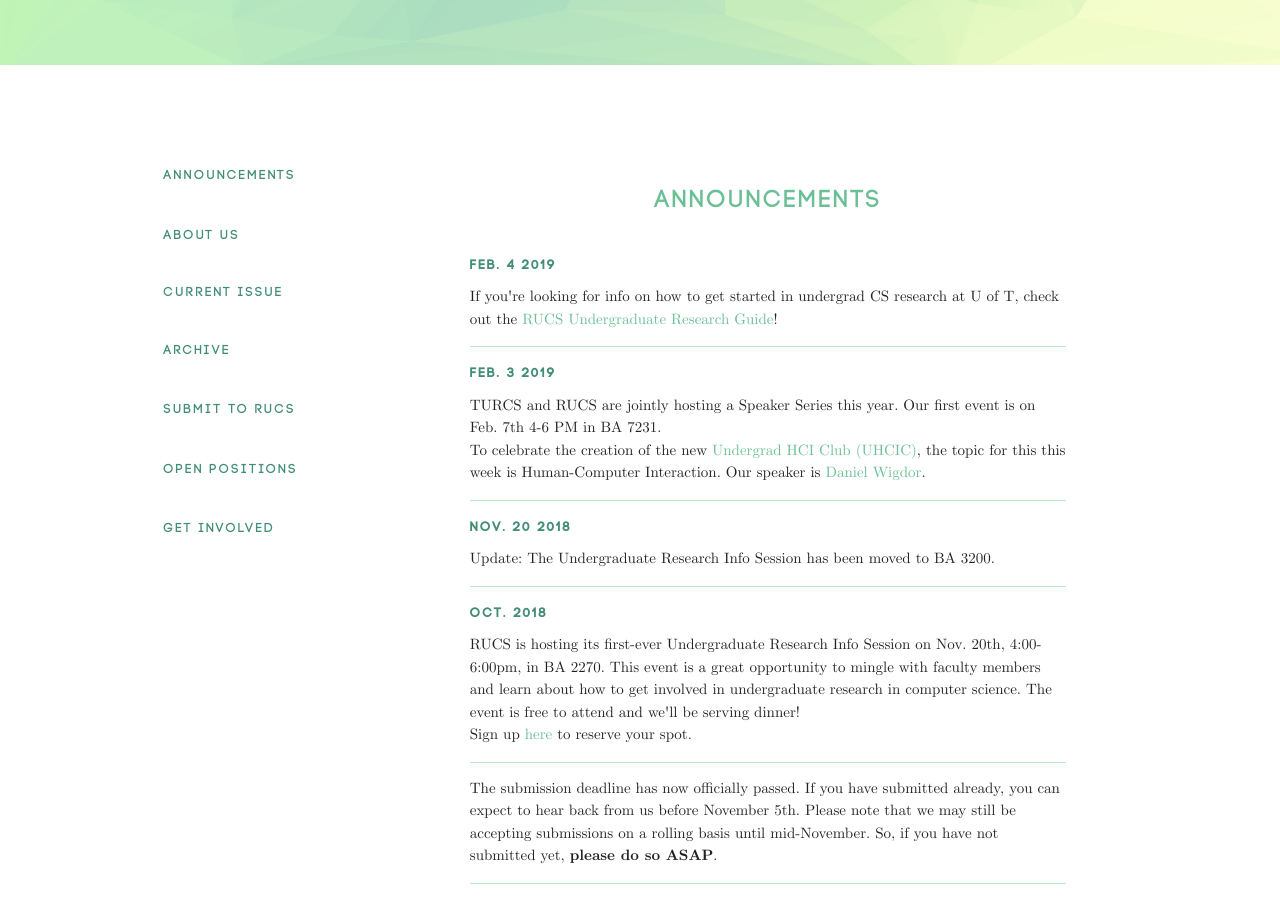
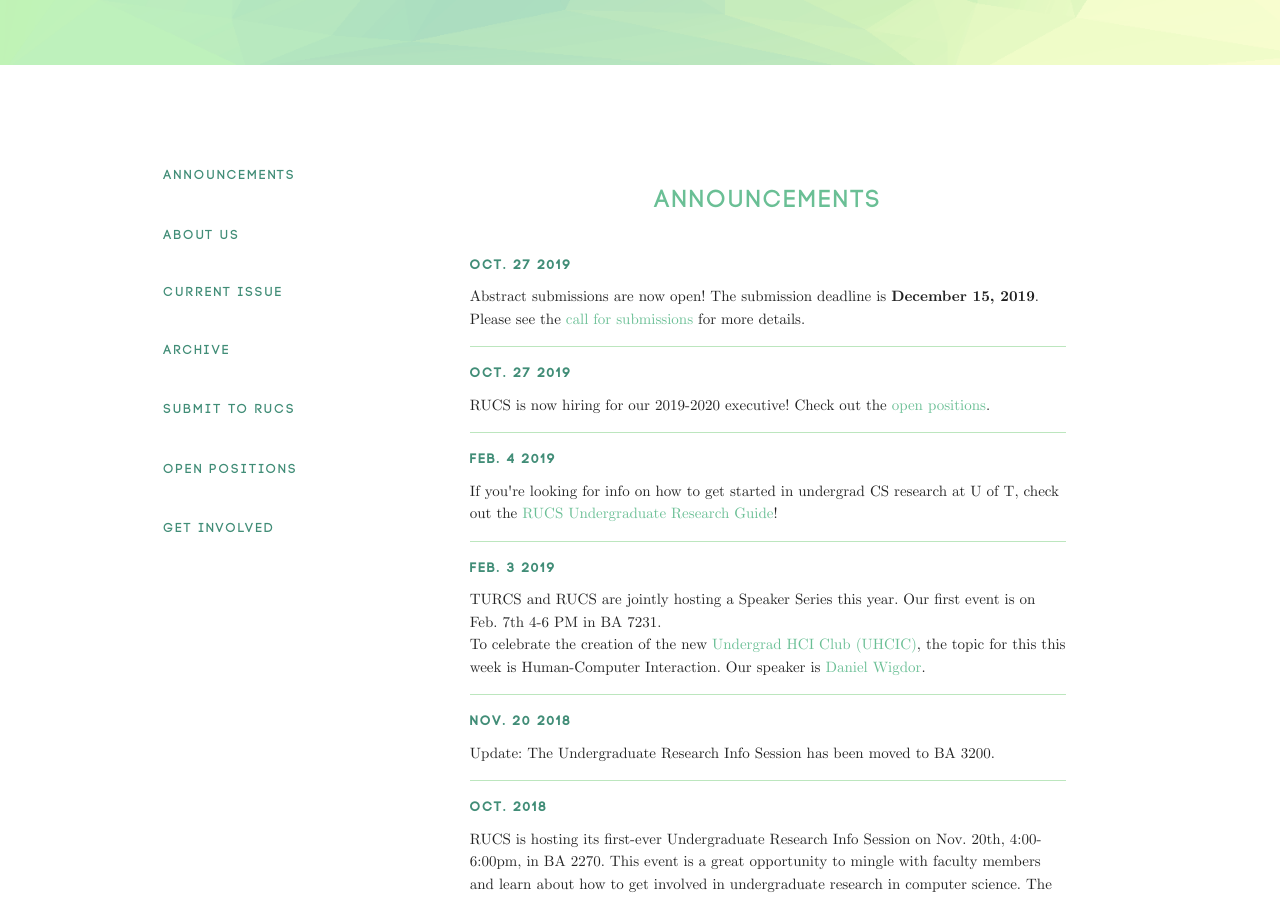
Before and after one commit to rucs-uoft/rucs-uoft.github.io, a Jekyll site: the page built from index.html, in a window 1280 px wide and 900 px high, scrolled down 835 px. Built offline with Jekyll 4.4.1, drawn with Linux system fonts in a browser that asks for light colours; nearby versions of some CDN libraries; comment, search, counter and statistics services are not loaded; some of the changed text lies outside the part shown.

Commit message:
update website with submission and team deadline

```diff
--- a/_includes/cfp.html
+++ b/_includes/cfp.html
@@ -2,7 +2,8 @@
 	<div class="row center">
 		<h3>Call for Submissions</h3>
 	</div>
-	<p>Submissions for 2018-2019 are currently not open. However, if you have an abstract that you wish to submit early, please feel free to do so by following the steps in the submission information.</p>
+	<p>Submissions for the 2019-2020 issue are now open. The deadline for submission is <b>December 15, 2019</b>.</p>
 	<p>Before submitting, please read the <a href="assets/info/Submitting-to-RUCS.pdf target="_blank">submission information</a> to learn everything you need to know about submitting to RUCS.</p>
+	<p>You can submit through the <a href="https://forms.gle/ABq8jcMdEH65H65K8" target="_blank">online submission form</a>, or if you prefer, you may send the required information in an email.</p>
 	If you have any questions, don't hesistate to contact us at <a href="mailto:rucsuoft@gmail.com">rucsuoft@gmail.com</a>.
 </div>
--- a/_includes/news.html
+++ b/_includes/news.html
@@ -2,6 +2,16 @@
 	<div class="row center">
 		<h3>Announcements</h3>
 	</div>
+	<p>
+		<div style="padding-bottom:10px"><b class="toc-title">Oct. 27 2019</b></div>
+		Abstract submissions are now open! The submission deadline is <b>December 15, 2019</b>. Please see the <span class="hide-on-med-and-up show-on-small">open positions</span><a class="collection-item hide-on-small-and-down" href="#cfp">call for submissions</a> for more details.
+</p>
+<hr>
+	<p>
+		<div style="padding-bottom:10px"><b class="toc-title">Oct. 27 2019</b></div>
+		RUCS is now hiring for our 2019-2020 executive! Check out the <span class="hide-on-med-and-up show-on-small">open positions</span><a class="collection-item hide-on-small-and-down" href="#openings">open positions</a>.
+</p>
+<hr>
 	<p>
 		<div style="padding-bottom:10px"><b class="toc-title">Feb. 4 2019</b></div>
 		If you're looking for info on how to get started in undergrad CS research at U of T, check out the <a target="_blank" href="/assets/info/Undergraduate-Research-Guide.pdf">RUCS Undergraduate Research Guide</a>!
@@ -24,22 +34,4 @@
 The event is free to attend and we'll be serving dinner! <br>
 Sign up <a href="https://goo.gl/forms/O3mfztcbK9ueQVby1" target="_blank">here</a> to reserve your spot.
 </p>
-<hr>
-	<p>
-		The submission deadline has now officially passed. If you have submitted already, you can expect to hear back from us before November 5th. Please note that we may still be accepting submissions on a rolling basis until mid-November. So, if you have not submitted yet, <b>please do so ASAP</b>.
-	</p>
-	<hr>
-<p>
-   We are currently assembling a team for our 2018-2019 issue! Check out our <span class="hide-on-med-and-up show-on-small">open positions</span><a class="collection-item hide-on-small-and-down" href="#openings">open positions</a>.
-</p>
-<hr>
-<p>
-  Submissions for the 2018-2019 edition of the Review of Undergraduate Computer Science (RUCS) are now open! <a class="collection-item hide-on-small-and-down" href="#cfp"> Check it out.</a>
-</p>
-<hr>
-<p>
-    We will be hosting an undergraduate research conference jointly with TURCS (Toronto Undergraduate Research in Computer Science) on September 14th!
-    More details can be found here: <a href="https://www.facebook.com/events/384875728662254/">Facebook</a>
-<p>
-<hr>
 </div>
--- a/_includes/openings.html
+++ b/_includes/openings.html
@@ -4,9 +4,15 @@
 	</div>
   <p>
 		We are currently assembling a team for our 2019-2020 issue!
-		Applications aren't open as of now, but keep an eye on this space. We're always looking for dedicated and passionate students.
 		<br/>
-		Anticipated roles:
+		The application deadline is <b>November 15, 2019</b>.
+		<br />
+		Apply here: <a href="https://forms.gle/572FHFS9hBG7diB27" target="_blank">Application link</a>
+		<br />
+		Read about the positions here: <a href="assets/info/Openings.pdf" target="_blank">Position descriptions</a>
+		<br />
+		<br />
+		<b>Open Roles</b>:
 		<ul>
 			<li>Editor (x3)</li>
 			<li>Writer (x2)</li>
```
Also changed, not shown: assets/info/Submitting-to-RUCS.md (+1 -1 lines), 1 other file.
